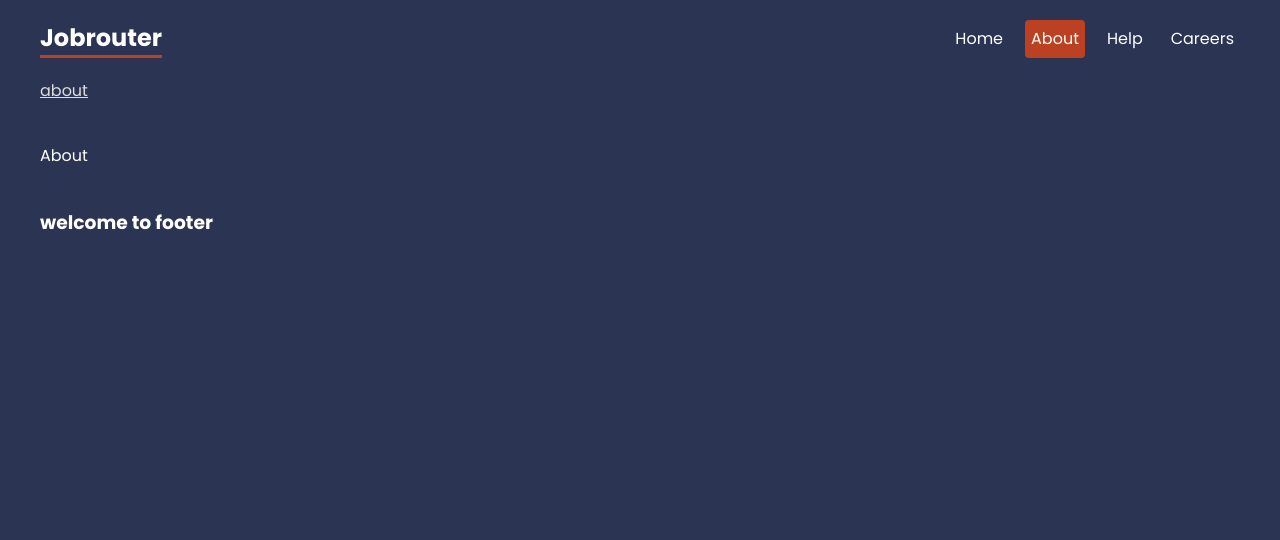
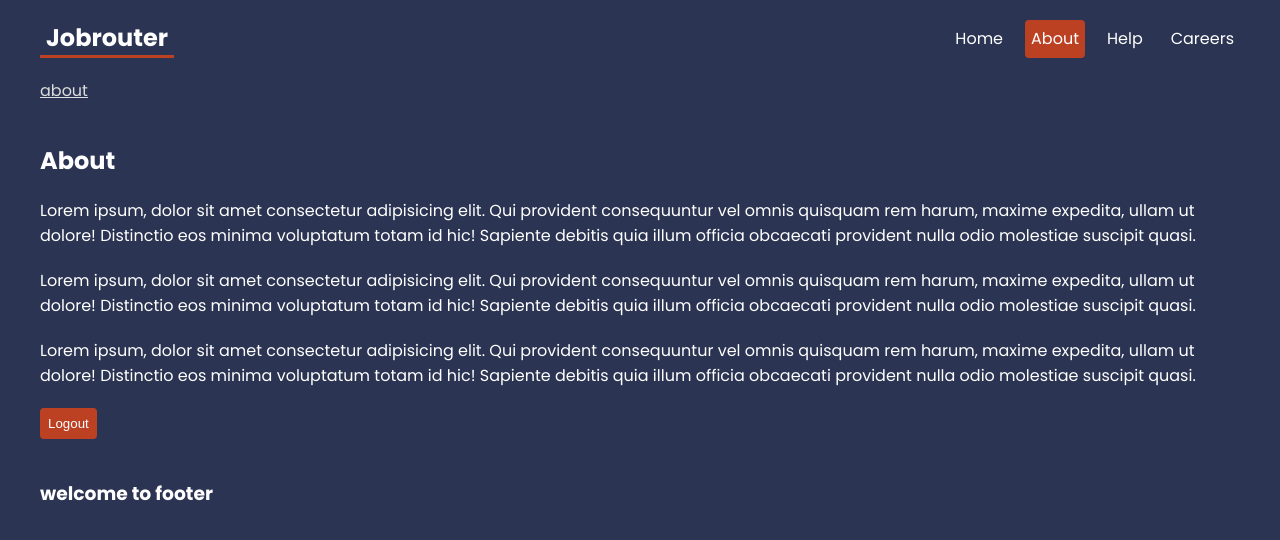
Before and after one commit to MANVANTH04/ReactRouterProject, a React (Vite) app: page /about in a window 1280 px wide. Shown: the top 540 px of the page. Built offline with nearby package versions, Linux system fonts and the light colour scheme.

Commit message:
implemented form using form, useactiondata,  action and added a basic authentication using navigate from reactrouterdom

```diff
--- a/src/App.jsx
+++ b/src/App.jsx
@@ -4,7 +4,7 @@ import {createBrowserRouter, createRoutesFromElements, useLoaderData, RouterProv
 import Home from "./pages/Home.jsx"
 import About from "./pages/About.jsx"
 import Faq from './pages/Help/Faq.jsx'
-import Contact from './pages/Help/Contact.jsx'
+import Contact, {contactAction} from './pages/Help/Contact.jsx'
 import NotFound from './pages/NotFound.jsx'
 import Career,{gettingdata} from './pages/Career.jsx'
 import CareerDetails, { CareerDetailsLoader } from './pages/CareerDetails.jsx'
@@ -30,7 +30,7 @@ function App() {
 
         <Route path="help" element={<HelpLayout/>}>
           <Route path="faq" element={<Faq/>}/>
-          <Route path="contact" element = {<Contact/>}/>
+          <Route path="contact" action={contactAction} element = {<Contact/>}/>
         </Route>
 
         <Route path='career' loader={gettingdata} errorElement={<CareerError/>} element={<CareerLayout/>} >
--- a/src/Layouts/RootLayout.jsx
+++ b/src/Layouts/RootLayout.jsx
@@ -1,5 +1,6 @@
-import { NavLink, Outlet } from "react-router-dom"
+import {Link, NavLink, Outlet } from "react-router-dom"
 import Breadcrumbs from "../Components/Breadcrumbs"
+
 
 
 const RootLayout = () => {
@@ -7,7 +8,8 @@ const RootLayout = () => {
     <div className='root'>
     <header>
       <nav>
-      <h1>Jobrouter</h1>
+      <h1><Link to="/">Jobrouter</Link></h1>
+
         <NavLink to="/">Home</NavLink>
         <NavLink to="/about">About</NavLink>
         <NavLink to="help">Help</NavLink>
--- a/src/pages/About.jsx
+++ b/src/pages/About.jsx
@@ -1,8 +1,22 @@
+import { Link, Navigate } from "react-router-dom"
+import { useState } from "react"
+
+// lets implement a basic authentication
 
 
 const About = () => {
+  const [user, setUser] = useState("manu")
+  if (!user){
+    return <Navigate to='/' replace={true}/>
+  }
   return (
-    <div>About</div>
+    <div>
+    <h2>About</h2>
+    <p>Lorem ipsum, dolor sit amet consectetur adipisicing elit. Qui provident consequuntur vel omnis quisquam rem harum, maxime expedita, ullam ut dolore! Distinctio eos minima voluptatum totam id hic! Sapiente debitis quia illum officia obcaecati provident nulla odio molestiae suscipit quasi.</p>
+    <p>Lorem ipsum, dolor sit amet consectetur adipisicing elit. Qui provident consequuntur vel omnis quisquam rem harum, maxime expedita, ullam ut dolore! Distinctio eos minima voluptatum totam id hic! Sapiente debitis quia illum officia obcaecati provident nulla odio molestiae suscipit quasi.</p>
+    <p>Lorem ipsum, dolor sit amet consectetur adipisicing elit. Qui provident consequuntur vel omnis quisquam rem harum, maxime expedita, ullam ut dolore! Distinctio eos minima voluptatum totam id hic! Sapiente debitis quia illum officia obcaecati provident nulla odio molestiae suscipit quasi.</p>
+    <button onClick={()=>setUser(null)}>Logout</button>
+    </div>
   )
 }
 
--- a/src/pages/Help/Contact.jsx
+++ b/src/pages/Help/Contact.jsx
@@ -1,10 +1,13 @@
 import React from 'react'
+import {Form,useActionData, redirect} from 'react-router-dom'
 
 const Contact = () => {
+    let data = useActionData()
     return (
     <div className="contact">
+
       <h3>Contact Us</h3>
-      <form>
+      <Form method="post" action='/help/contact' >
         <label>
           <span>Your email:</span>
           <input type="email" name="email" required />
@@ -14,9 +17,36 @@ const Contact = () => {
           <textarea name="message" required></textarea>
         </label>
         <button>Submit</button>
-      </form>
+
+        {/* {actionData &&actionData.error&& <p>{actionData.error}</p> } */}
+        {/* {data.error?<p>{data.error}</p>: "" } */}
+        {data&&data.error&&<p>{data.error}</p>}
+
+      </Form>
     </div>
   )
 }
 
 export default Contact
+
+
+export const contactAction =async({request})=>{
+    console.log(request)
+
+    const data = await request.formData()
+
+    console.log(data)
+
+    const submission = {
+        email : data.get('email'),
+        message : data.get('message')
+    }
+    console.log(submission)
+    if (submission.message.length <10){
+        return {error: "message must be 10 characters long " }
+
+    }
+    return redirect('/')
+    // return 1
+
+}
```
